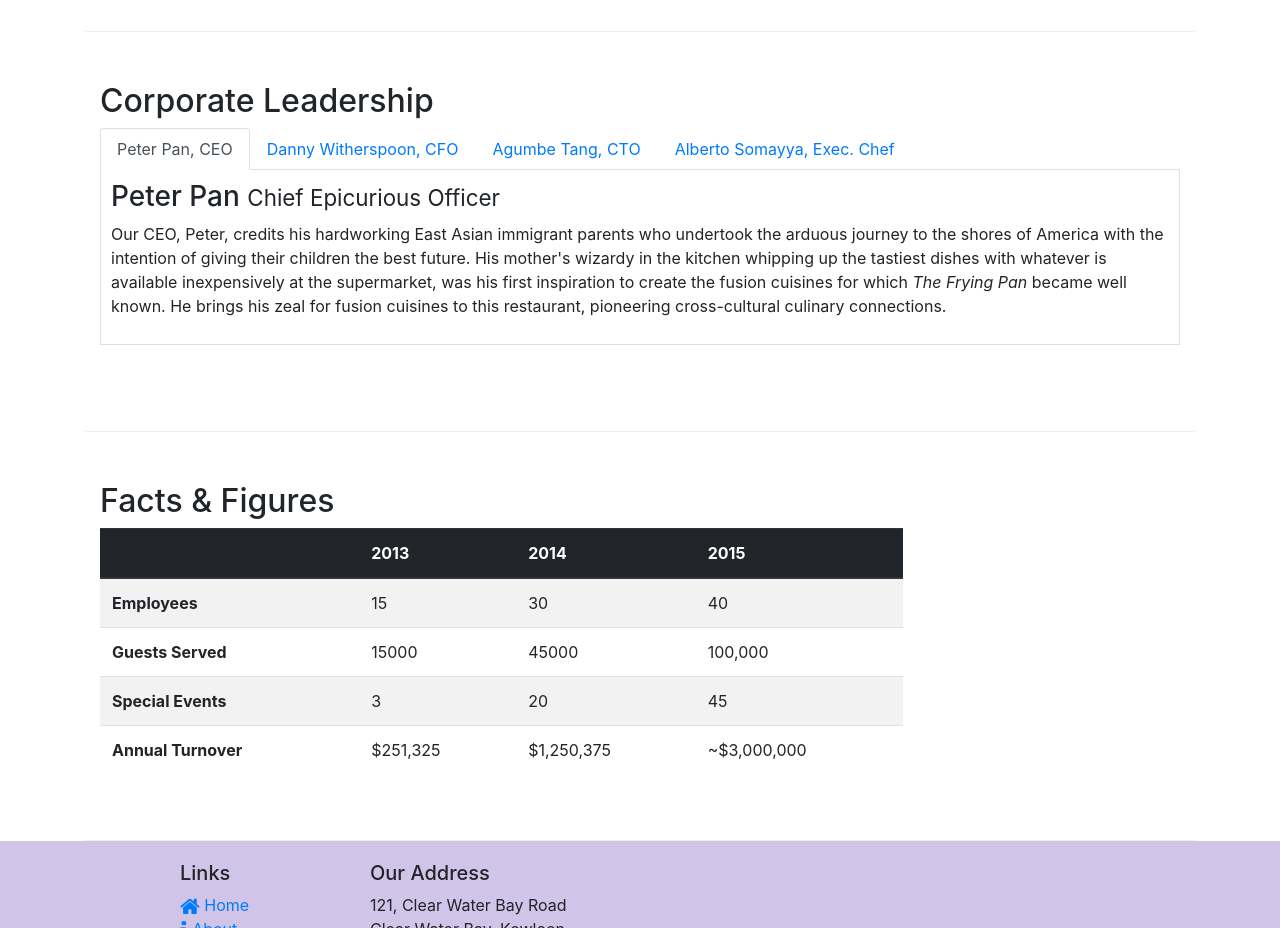
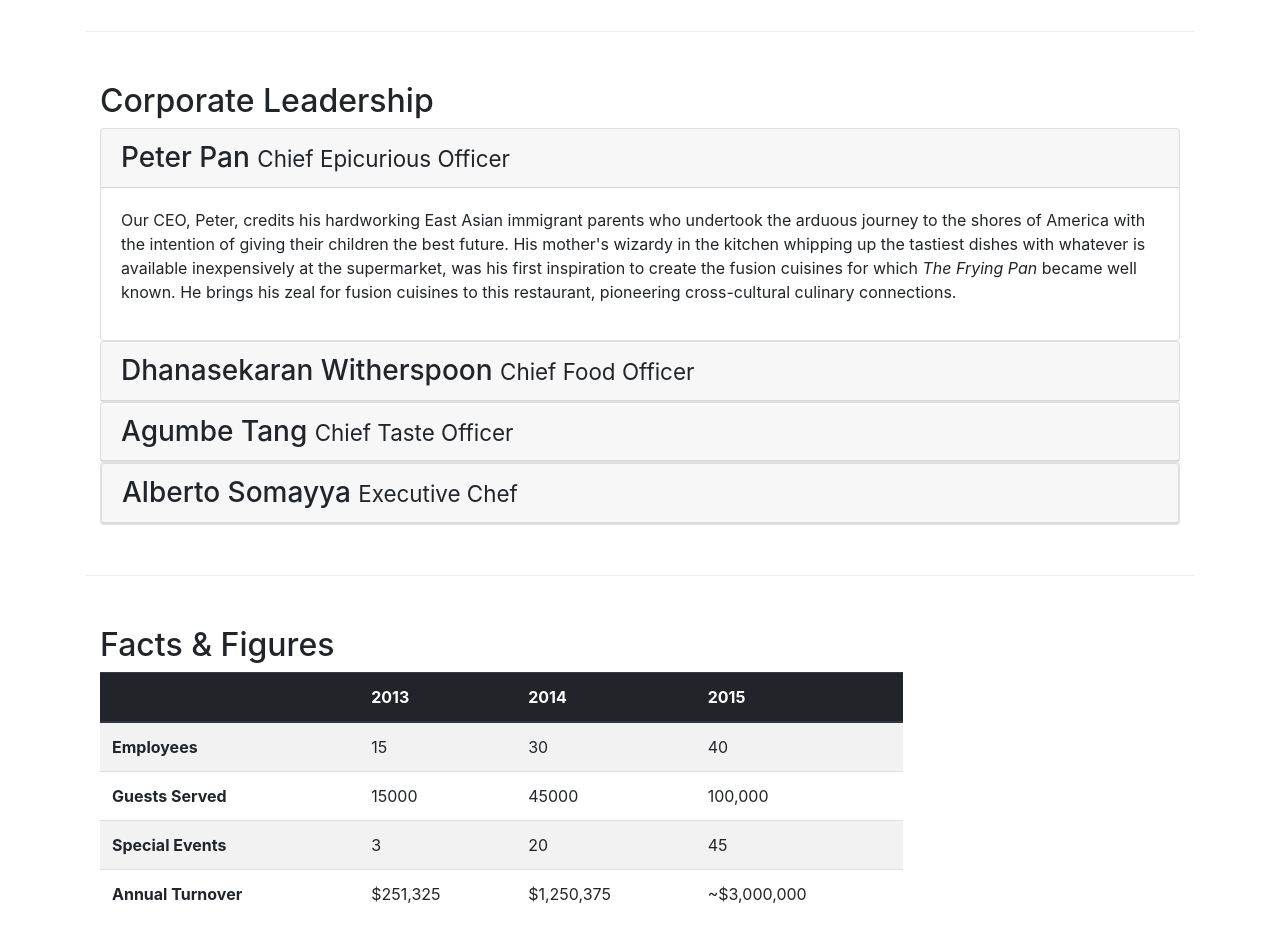
Before and after one commit to garimaarorashuttl/web_bootstrap, a website: page aboutus.html in a window 1280 px wide. Shown: the part 940-1868 px from the top of the page. Drawn offline with nearby package versions, Linux system fonts and the light colour scheme.

Commit message:
Accordian

```diff
--- a/aboutus.html
+++ b/aboutus.html
@@ -99,40 +99,61 @@
         <div class="row row-content">
             <div class="col-12">
                 <h2>Corporate Leadership</h2>
-                <ul class="nav nav-tabs">
-                    <li class="nav-item">
-                      <a class="nav-link active" href="#peter"
-                        role="tab" data-toggle="tab">Peter Pan, CEO</a>
-                    </li>
-                    <li class="nav-item">
-                      <a class="nav-link" href="#danny" role="tab"
-                        data-toggle="tab">Danny Witherspoon, CFO</a>
-                    </li>
-                    <li class="nav-item">
-                      <a class="nav-link" href="#agumbe"role="tab"
-                        data-toggle="tab">Agumbe Tang, CTO</a>
-                    </li>
-                    <li class="nav-item">
-                      <a class="nav-link" href="#alberto" role="tab"
-                        data-toggle="tab">Alberto Somayya, Exec. Chef</a>
-                    </li>
-                </ul>
-                <div class="tab-content">
-                    <div role="tabpanel" class="tab-pane fade show active" id="peter">
-                        <h3>Peter Pan <small>Chief Epicurious Officer</small></h3>
-                       <p class="d-none d-sm-block">Our CEO, Peter, credits his hardworking East Asian immigrant parents who undertook the arduous journey to the shores of America with the intention of giving their children the best future. His mother's wizardy in the kitchen whipping up the tastiest dishes with whatever is available inexpensively at the supermarket, was his first inspiration to create the fusion cuisines for which <em>The Frying Pan</em> became well known. He brings his zeal for fusion cuisines to this restaurant, pioneering cross-cultural culinary connections.</p>
+                <div class="accordian">
+                    <div class="card">
+                        <div class="card-header" role="tab" id="peterhead">
+                            <h3 class="mb-0">
+                                <a data-toggle="collapse" data-target="#peter">Peter Pan <small>Chief Epicurious Officer</small></a>
+                            </h3>
+                        </div>
+                        <div class="collapse show" id="peter" data-parent="#accordian">
+                            <div class="card-body">
+                                <p class="d-none d-sm-block">Our CEO, Peter, credits his hardworking East Asian immigrant parents who undertook the arduous journey to the shores of America with the intention of giving their children the best future. His mother's wizardy in the kitchen whipping up the tastiest dishes with whatever is available inexpensively at the supermarket, was his first inspiration to create the fusion cuisines for which <em>The Frying Pan</em> became well known. He brings his zeal for fusion cuisines to this restaurant, pioneering cross-cultural culinary connections.</p>
+                            </div>
+                        </div>
                     </div>
-                    <div role="tabpanel" class="tab-pane fade" id="danny">
-                        <h3>Dhanasekaran Witherspoon <small>Chief Food Officer</small></h3>
-                        <p class="d-none d-sm-block">Our CFO, Danny, as he is affectionately referred to by his colleagues, comes from a long established family tradition in farming and produce. His experiences growing up on a farm in the Australian outback gave him great appreciation for varieties of food sources. As he puts it in his own words, <em>Everything that runs, wins, and everything that stays, pays!</em></p>
+                    <div class="card">
+                        <div class="card-header" role="tab" id="dannyhead">
+                            <h3 class="mb-0">
+                                <a class="collapsed" data-toggle="collapse" data-target="#danny">
+                                Dhanasekaran Witherspoon <small>Chief Food Officer</small>
+                                </a>
+                            </h3>
+                        </div>
+                        <div class="collapse" id="danny" data-parent="#accordion">
+                            <div class="card-body">
+                                <p class="d-none d-sm-block">Our CFO, Danny, as he is affectionately referred to by his colleagues, comes from a long established family tradition in farming and produce. His experiences growing up on a farm in the Australian outback gave him great appreciation for varieties of food sources. As he puts it in his own words, <em>Everything that runs, wins, and everything that stays, pays!</em></p>
+                            </div>
+                        </div>
                     </div>
-                    <div role="tabpanel" class="tab-pane fade" id="agumbe">
-                        <h3>Agumbe Tang <small>Chief Taste Officer</small></h3>
-                        <p class="d-none d-sm-block">Blessed with the most discerning gustatory sense, Agumbe, our CTO, personally ensures that every dish that we serve meets his exacting tastes. Our chefs dread the tongue lashing that ensues if their dish does not meet his exacting standards. He lives by his motto, <em>You click only if you survive my lick.</em></p>
+                    <div class="card">
+                        <div class="card-header" role="tab" id="agumbehead">
+                            <h3 class="mb-0">
+                                <a class="collapsed" data-toggle="collapse" data-target="#agumbe">
+                                Agumbe Tang <small>Chief Taste Officer</small>
+                                </a>
+                            </h3>
+                        </div>
+                        <div class="collapse" id="agumbe" data-parent="#accordion">
+                            <div class="card-body">
+
+                                <p class="d-none d-sm-block">Blessed with the most discerning gustatory sense, Agumbe, our CTO, personally ensures that every dish that we serve meets his exacting tastes. Our chefs dread the tongue lashing that ensues if their dish does not meet his exacting standards. He lives by his motto, <em>You click only if you survive my lick.</em></p>
+                            </div>
+                        </div>
                     </div>
-                    <div role="tabpanel" class="tab-pane fade" id="alberto">
-                        <h3>Alberto Somayya <small>Executive Chef</small></h3>
-                        <p class="d-none d-sm-block">Award winning three-star Michelin chef with wide International experience having worked closely with whos-who in the culinary world, he specializes in creating mouthwatering Indo-Italian fusion experiences. He says, <em>Put together the cuisines from the two craziest cultures, and you get a winning hit! Amma Mia!</em></p>
+                    <div class="card">
+                        <div class="card">
+                            <div class="card-header" role="tab" id="albertohead">
+                            <h3 class="mb-0">
+                                <a class="collapsed" data-toggle="collapse" data-target="#alberto">
+                                Alberto Somayya <small>Executive Chef</small>
+                                </a>
+                            </h3>
+                            </div>
+                            <div class="collapse" id="alberto" data-parent="#accordion">
+                                <p class="d-none d-sm-block">Award winning three-star Michelin chef with wide International experience having worked closely with whos-who in the culinary world, he specializes in creating mouthwatering Indo-Italian fusion experiences. He says, <em>Put together the cuisines from the two craziest cultures, and you get a winning hit! Amma Mia!</em></p>
+                            </div>
+                        </div>
                     </div>
                 </div>
             </div>
```
